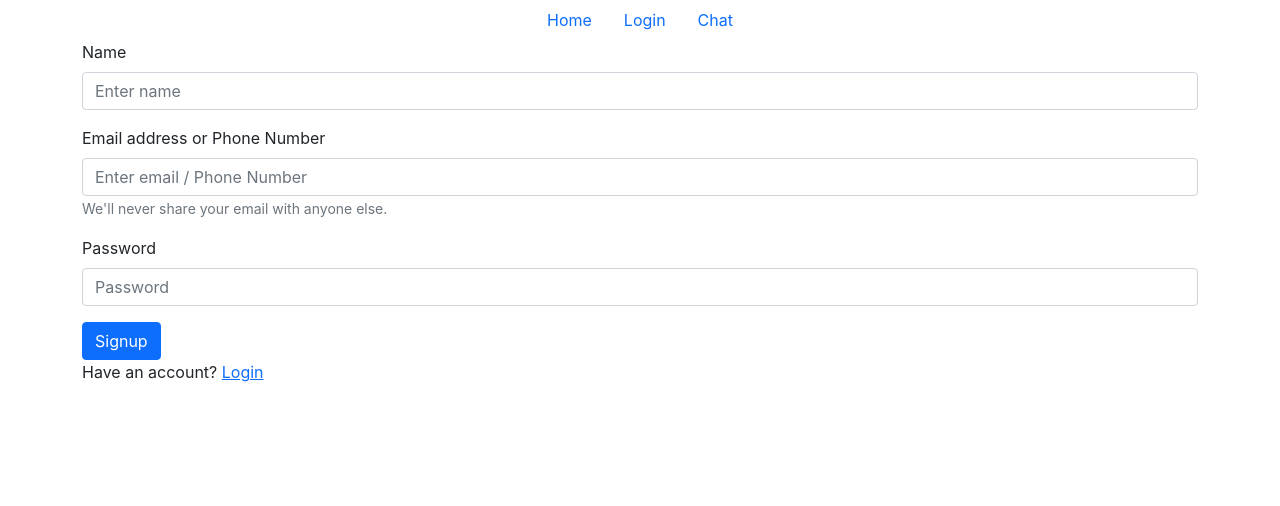
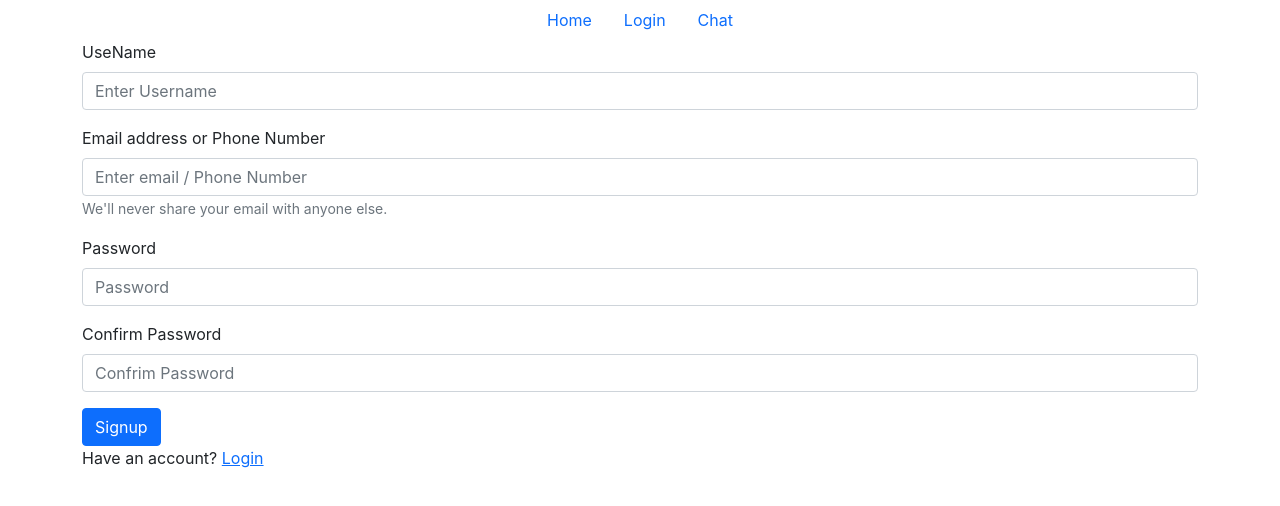
Before and after one commit to Abigail709/Project3-Sociaty, a React (Create React App) app in the folder client/sociaty/: page /signup in a window 1280 px wide. Shown: the top 506 px of the page. Built offline with nearby package versions, Linux system fonts and the light colour scheme; the HTML template or start-up script is replaced by a standard one.

Commit message:
adding function signup

```diff
--- a/client/sociaty/package.json
+++ b/client/sociaty/package.json
@@ -19,6 +19,7 @@
     "react-router-bootstrap": "^0.26.1",
     "react-router-dom": "^6.3.0",
     "react-scripts": "5.0.1",
+    "react-toastify": "^9.0.4",
     "redux": "^4.2.0",
     "redux-persist": "^6.0.0",
     "socket.io-client": "^4.5.1",
--- a/client/sociaty/src/pages/signup.js
+++ b/client/sociaty/src/pages/signup.js
@@ -3,10 +3,11 @@ import Button from 'react-bootstrap/Button';
 import Container from 'react-bootstrap/esm/Container';
 import Form from 'react-bootstrap/Form';
 import {Link} from 'react-router-dom';
+import axios from "axios";
 
 
 function Signup(value, setValue) {
-    // const [name, setName] = useState('');
+    // const [username, setName] = useState('');
     // const [email, setEmail] = useState('');
     // const [password, setPassword] = useState('');
 
@@ -22,8 +23,11 @@ function Signup(value, setValue) {
 
 
 
-    const handleSignup = (e) => {
+    const handleSignup = async (e) => {
         e.preventDefault();
+        if (handleValidation()) {
+
+        }
 
 
     }
@@ -33,18 +37,26 @@ function Signup(value, setValue) {
 
     // }
 
+
+
+
     const handleChange = (event) => {
       setValues({ ...values, [event.target.name]: event.target.value });
     };
 
-
+    const handleValidate =() => {
+      const {username, email, password, confirmPassword} = values;
+      if (password !== confirmPassword) {
+       alert('Enter matching password')
+      }
+    };
 
     return (
                 <Container>
                 <Form onSubmit={handleSignup}>
                 <Form.Group className="mb-3" controlId="formBasicEmail" >
-                  <Form.Label>Name</Form.Label>
-                  <Form.Control type="name" placeholder="Enter name" name="name" onChange={(e) => handleChange(e)} />
+                  <Form.Label>UseName</Form.Label>
+                  <Form.Control type="name" placeholder="Enter Username" name="username" onChange={(e) => handleChange(e)} />
 
                 </Form.Group>
 
@@ -61,6 +73,11 @@ function Signup(value, setValue) {
                   <Form.Label>Password</Form.Label>
                   <Form.Control type="password" placeholder="Password" name="password" onChange={(e) => handleChange(e)} />
                 </Form.Group>
+
+                <Form.Group className="mb-3" controlId="formBasicPassword">
+                  <Form.Label>Confirm Password</Form.Label>
+                  <Form.Control type="password" placeholder="Confrim Password" name="confirmPassword" onChange={(e) => handleChange(e)} />
+                </Form.Group>
                 {/* <Form.Group className="mb-3" controlId="formBasicCheckbox">
                   <Form.Check type="checkbox" label="Check me out" />
                 </Form.Group> */}
@@ -75,6 +92,8 @@ function Signup(value, setValue) {
               </div>
               </Container>
 
+
+
             );
 
 }
```
Also changed, not shown: 1 other file (tests, documents, lock files or other folders).
